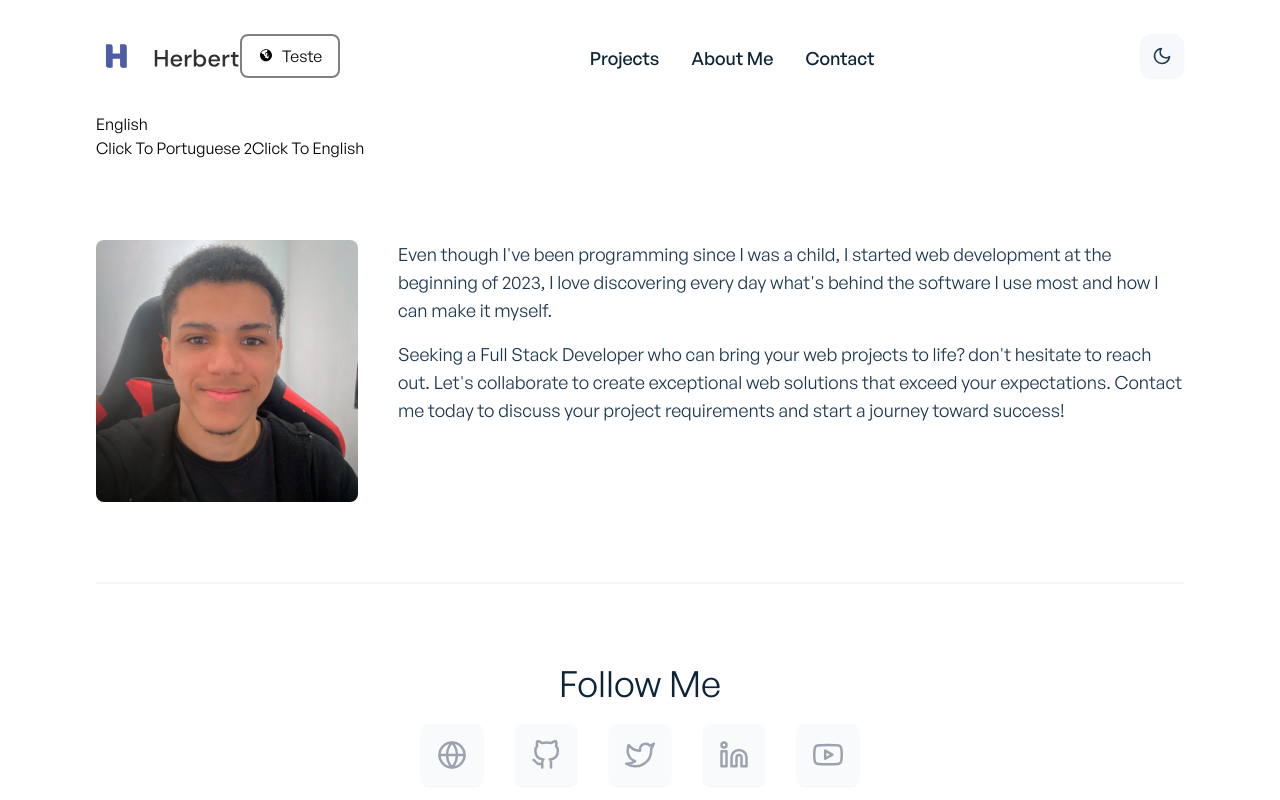
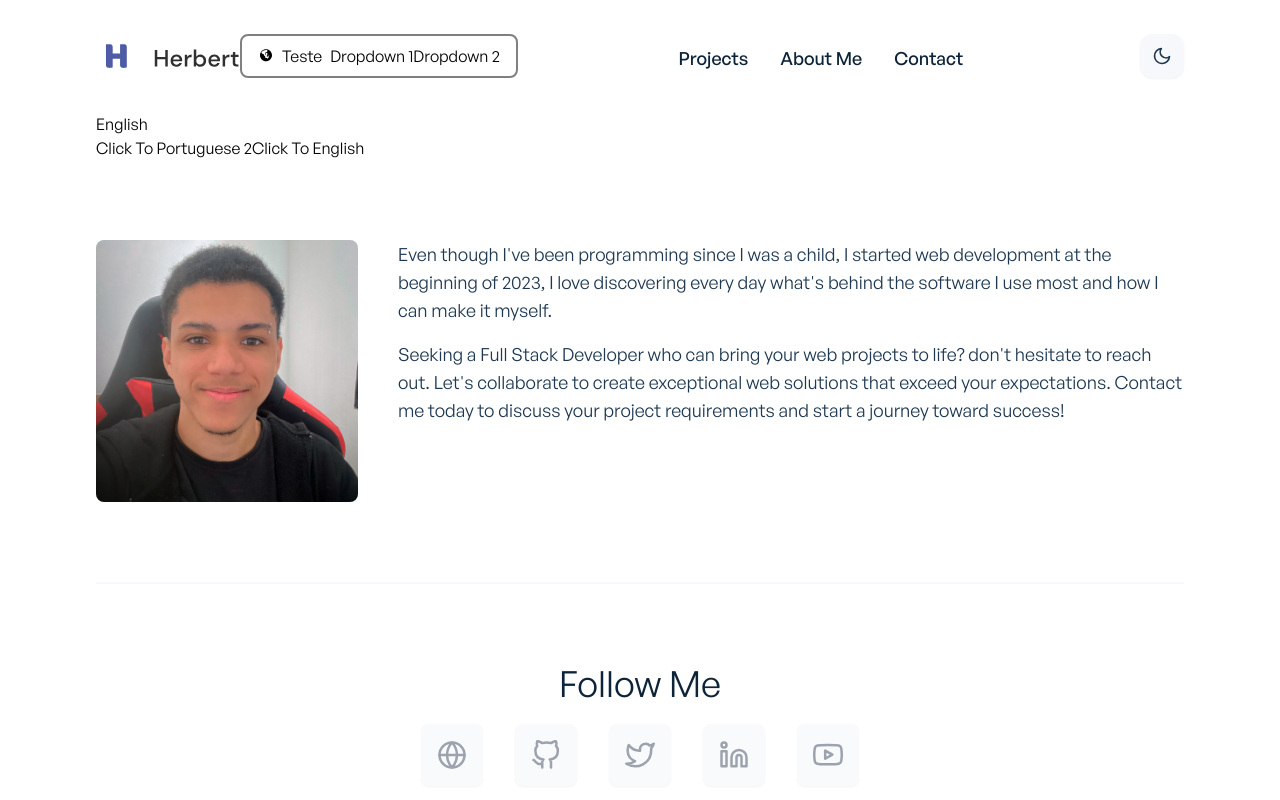
Before and after one commit to Herbert-RD/dev-portfolio, a React (Create React App) app: page /about in a window 1280 px wide. Shown: the top 800 px of the page. Built offline with nearby package versions, Linux system fonts and the light colour scheme.

Commit message:
Feat: Change lenguage on click Test Button

```diff
--- a/src/components/reusable/LenguageDropdown.js
+++ b/src/components/reusable/LenguageDropdown.js
@@ -1,7 +1,7 @@
 import styled from 'styled-components';
 
 
-export const Component = styled.div`
+export const Component = styled.button`
   padding: 8px 16px;
   border: 2px solid grey;
   border-radius: 8px;
@@ -15,6 +15,10 @@ export const Component = styled.div`
 
   &:hover{
     cursor: pointer;
+  }
 
+  >.dropdown-wrapper {
+    display: flex;
+    flex-direction: colunm;
   }
 `
--- a/src/components/reusable/LenguageDropdown.jsx
+++ b/src/components/reusable/LenguageDropdown.jsx
@@ -1,13 +1,24 @@
+import { Component } from "./LenguageDropdown.js";
+import { useContext } from "react";
+import { TiWorld } from "react-icons/ti";
+import { lenguageContext } from "../../App.js";
 
-import {Component} from './LenguageDropdown.js'
-import { TiWorld } from "react-icons/ti";
-
-
-export default function LenguageDropdown(){
+export default function LenguageDropdown() {
+  const lenguageWrapper = useContext(lenguageContext);
   return (
-    <Component>
-      <TiWorld/>
+    <Component
+      onClick={() =>
+        lenguageWrapper.setLenguage(
+          lenguageWrapper.lenguage == "en" ? "pt" : "en"
+        )
+      }
+    >
+      <TiWorld />
       Teste
+      <div class="dropdown-wrapper">
+        <button>Dropdown 1</button>
+        <button>Dropdown 2</button>
+      </div>
     </Component>
-  )
+  );
 }
```
